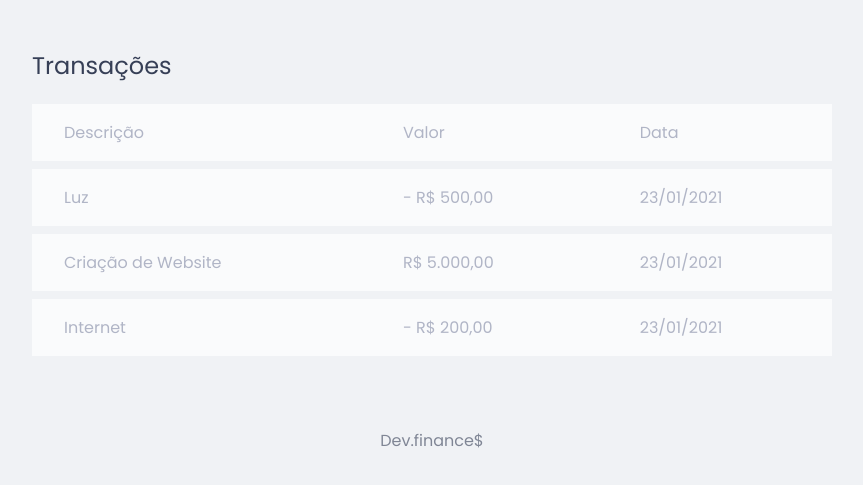
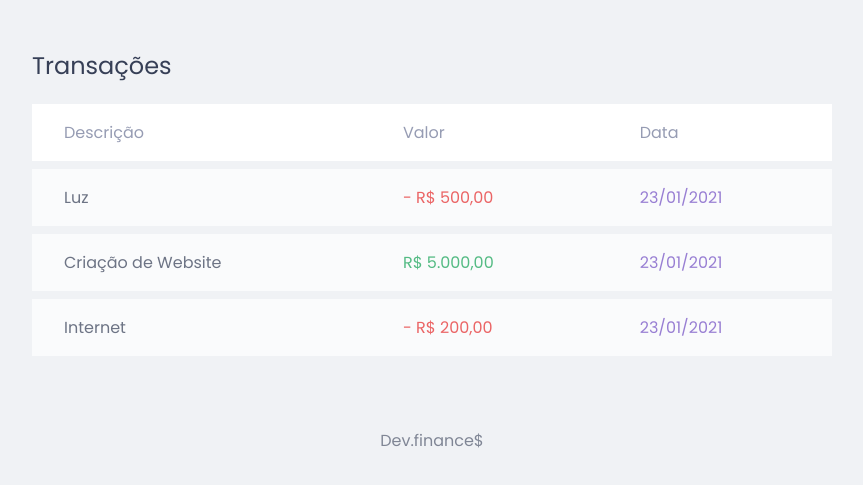
Before and after one commit to Lipekline/maratona-discover, a plain HTML site: page index.html in a window 1280 px wide. Shown: the part 689-1174 px from the top of the page, without its empty margins (208-1071 px from the left). Drawn offline with Linux system fonts and the light colour scheme.

Commit message:
finalizando primeiga pagina HTML

```diff
--- a/index.html
+++ b/index.html
@@ -42,27 +42,27 @@
             <h2>Transações</h2>
             <table id="data-table">
                 <thead>
-                    <tr class="description">
-                        <th>Descrição</th>
+                    <tr>
+                        <th class="description">Descrição</th>
                         <th>Valor</th>
                         <th>Data</th>
                     </tr>
                 </thead>
                 <tbody>
-                    <tr class="description">
-                        <td>Luz</td>
-                        <td>- R$ 500,00</td>
-                        <td>23/01/2021</td>
+                    <tr>
+                        <td class="description">Luz</td>
+                        <td class="expense">- R$ 500,00</td>
+                        <td class="date">23/01/2021</td>
                     </tr>
-                    <tr class="description">
-                        <td>Criação de Website</td>
-                        <td>R$ 5.000,00</td>
-                        <td>23/01/2021</td>
+                    <tr>
+                        <td class="description">Criação de Website</td>
+                        <td class="income">R$ 5.000,00</td>
+                        <td class="date">23/01/2021</td>
                     </tr>
-                    <tr class="description">
-                        <td>Internet</td>
-                        <td>- R$ 200,00</td>
-                        <td>23/01/2021</td>
+                    <tr>
+                        <td class="description">Internet</td>
+                        <td class="expense">- R$ 200,00</td>
+                        <td class="date">23/01/2021</td>
                     </tr>
                 </tbody>
             </table>
--- a/styles.css
+++ b/styles.css
@@ -27,7 +27,7 @@ h2{
 
 header{
 
-    background: #2d4a22;
+    background:  #744fc6;
     padding: 2rem 0rem 10rem;
     text-align: center;
 }
@@ -72,7 +72,7 @@ header{
 
 .card.total{
 
-    background: #49AA26;
+    background: #44f693;
     color: #fff;
 
 }
@@ -90,11 +90,11 @@ table td{
 
 }
 
-table tr{
+table tbody tr{
     opacity: 0.7;
 }
 
-table tr:hover{
+table tbody tr:hover{
     opacity: 1;
 }
 
@@ -112,6 +112,24 @@ table thead tr th:first child,
         border-radius: 0.25rem 0 0 0.25rem;
     }
 
+    td.description{
+        color: var(--dark-blue)
+    }
+
+    td.income{
+        color: #12A454;
+    }
+
+    td.expense{
+        color: #E92929;
+    }
+
+    td.date{
+        color: #744fc6;
+    }
+
+
+
 footer{
     text-align: center;
     padding: 4rem 0 2rem;
```
